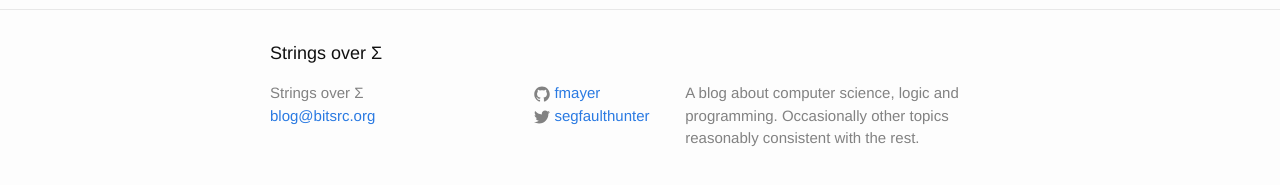
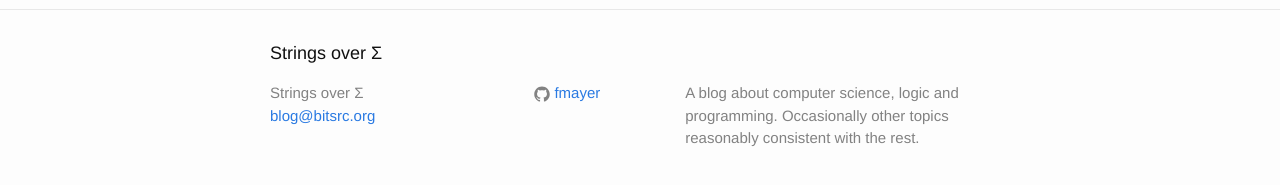
Before and after one commit to fmayer/jekyll-blog, a Jekyll site: the page built from index.html, in a window 1280 px wide and 900 px high, scrolled down 2027 px. Shown: the part 690-875 px from the top of the window. Built offline with Jekyll 4.4.1, drawn with Linux system fonts in a browser that asks for light colours.

Commit message:
Remove Twitter

```diff
--- a/_config.yml
+++ b/_config.yml
@@ -5,7 +5,6 @@ description: > # this means to ignore newlines until "baseurl:"
   A blog about computer science, logic and programming. Occasionally other topics reasonably consistent with the rest.
 baseurl: "/blog" # the subpath of your site, e.g. /blog/
 url: "https://bitsrc.org" # the base hostname & protocol for your site
-twitter_username: segfaulthunter
 github_username:  fmayer
 show_excerpts: true
 
```
